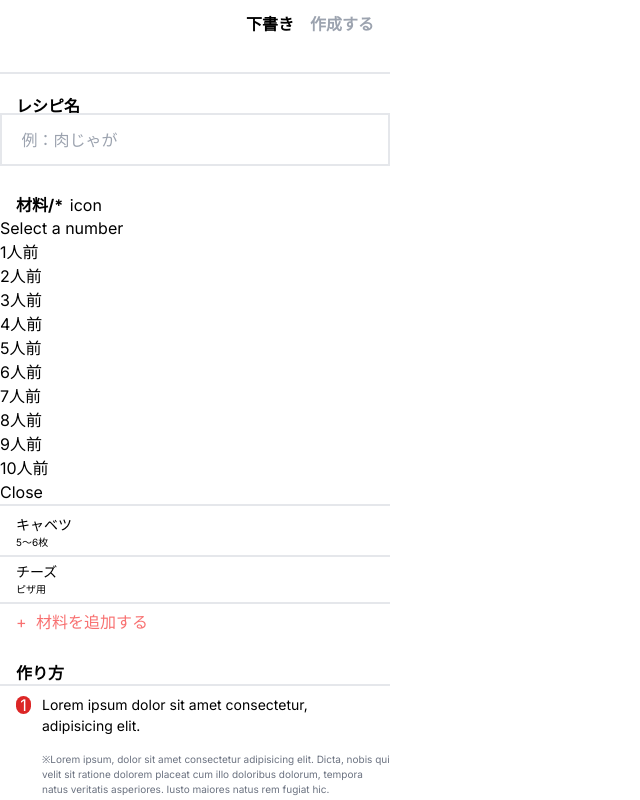
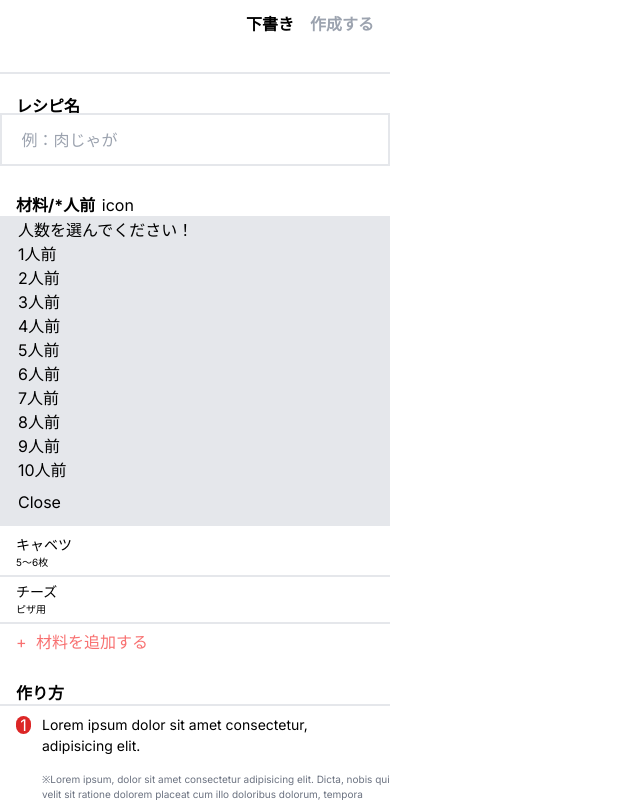
Before and after one commit to qin-team-recipe/02-frontend, a Next.js app: page /draft in a window 1280 px wide. Both pictures are taken after a click on the element "icon". Shown: the top 800 px of the page, without its empty margins (0-640 px from the left). Built offline with nearby package versions, Linux system fonts and the light colour scheme.

Commit message:
⚡️ リンク先、モーダルCSS修正

```diff
--- a/src/app/draft/page.tsx
+++ b/src/app/draft/page.tsx
@@ -6,6 +6,7 @@ import { ChangeEvent, useState } from "react"
 type SelectedNumber = number | null
 
 const Draft = () => {
+  //モーダルを表示し、選択した数字から*人前に代入
   const [selectedNumber, setSelectedNumber] = useState<SelectedNumber>(null)
   const [modalVisible, setModalVisible] = useState(false)
 
@@ -56,6 +57,7 @@ const Draft = () => {
     setShowModal(false) // モーダルを非表示にする
   }
 
+  //画像追加
   const [image, setImage] = useState("")
 
   const handleImageAdd = () => {
@@ -76,7 +78,9 @@ const Draft = () => {
               <button onClick={handleSaveClick} className="mr-2">
                 保存
               </button>
-              <button onClick={handleDeleteConfirmClick}>削除</button>
+              <button onClick={handleDeleteConfirmClick}>
+                <Link href="/">削除</Link>
+              </button>
               <button onClick={handleDeleteCancelClick} className="ml-2">
                 キャンセル
               </button>
@@ -140,7 +144,7 @@ const Draft = () => {
         <div className="h-[148px] pt-[32px]">
           <div className="h-[19px] px-[16px] flex mb-1">
             <div className="font-bold text-[16px] mr-[6.67px]">
-              材料/{selectedNumber ? formatNumber(selectedNumber) : "*"}
+              材料/{selectedNumber ? formatNumber(selectedNumber) : "*人前"}
             </div>
             <div className="h-[16px]" onClick={handleIconClick}>
               icon
@@ -148,8 +152,8 @@ const Draft = () => {
           </div>
 
           {modalVisible && (
-            <div className="modal">
-              <h2>Select a number</h2>
+            <div className="modal border-x-2 border-y-2 bg-gray-200 px-4">
+              <h2>人数を選んでください！</h2>
               <ul>
                 {[1, 2, 3, 4, 5, 6, 7, 8, 9, 10].map((number) => (
                   <li key={number} onClick={() => handleNumberSelect(number)}>
@@ -157,7 +161,9 @@ const Draft = () => {
                   </li>
                 ))}
               </ul>
-              <button onClick={handleModalClose}>Close</button>
+              <button onClick={handleModalClose} className="py-2">
+                Close
+              </button>
             </div>
           )}
           <div className="h-[49px] border-t-2">
```
